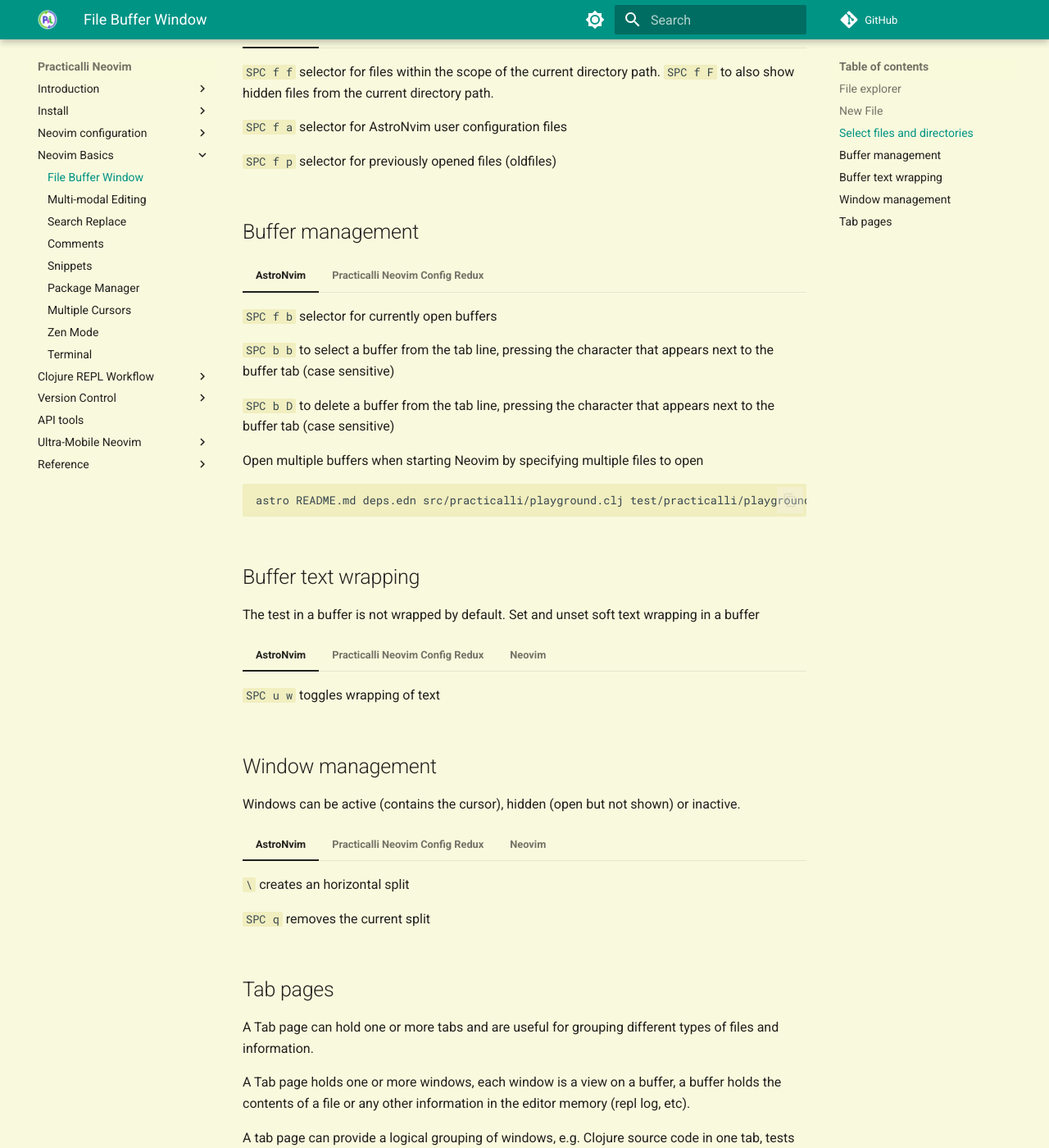
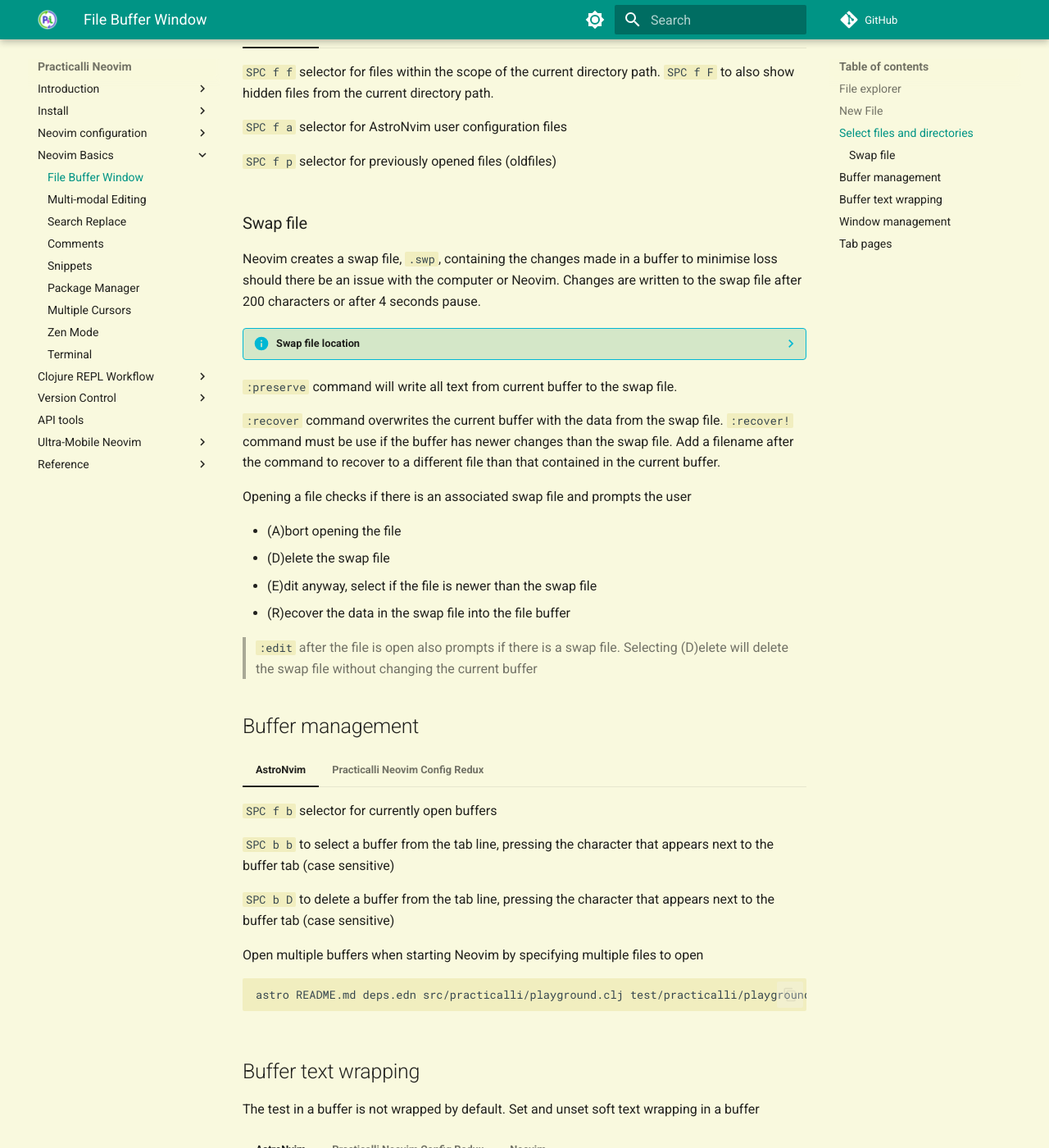
Before and after one commit to practicalli/neovim, an MkDocs documentation site: the page built from docs/neovim-basics/files-buffers-windows.md, in a window 1280 px wide and 1400 px high, scrolled down 1974 px. Shown: the whole window at 82% size. Built offline with MkDocs 1.6.1 and Material for MkDocs 9.7.7, drawn with Linux system fonts in a browser that asks for light colours; plug-ins that fetch from the network failed and are left out; comment, search, counter and statistics services are not loaded.

Commit message:
basics: swap file location and use

````diff
--- a/docs/neovim-basics/files-buffers-windows.md
+++ b/docs/neovim-basics/files-buffers-windows.md
@@ -111,6 +111,30 @@
     `SPC f f` to list files within the scope of the current directory path.
 
     `SPC f b` provides a file browser to open files, navigate the file space and create new files and directories
+
+
+### Swap file
+
+Neovim creates a swap file, `.swp`, containing the changes made in a buffer to minimise loss should there be an issue with the computer or Neovim.  Changes are written to the swap file after 200 characters or after 4 seconds pause.
+
+??? INFO "Swap file location"
+    `:swapname` shows the full path to the swap file for the current buffer, e.g.
+    ```shell
+    /home/practicalli/.local/state/astronvim/swap//%home%practicalli%projects%practicalli%books%neovim%docs%neovim-basics%files-buffers-windows.md.swp`
+    ```
+
+`:preserve` command will write all text from current buffer to the swap file.
+
+`:recover` command overwrites the current buffer with the data from the swap file.  `:recover!` command must be use if the buffer has newer changes than the swap file.  Add a filename after the command to recover to a different file than that contained in the current buffer.
+
+Opening a file checks if there is an associated swap file and prompts the user
+
+- (A)bort opening the file
+- (D)elete the swap file
+- (E)dit anyway, select if the file is newer than the swap file
+- (R)ecover the data in the swap file into the file buffer
+
+> `:edit` after the file is open also prompts if there is a swap file.  Selecting (D)elete will delete the swap file without changing the current buffer
 
 
 ## Buffer management
````
